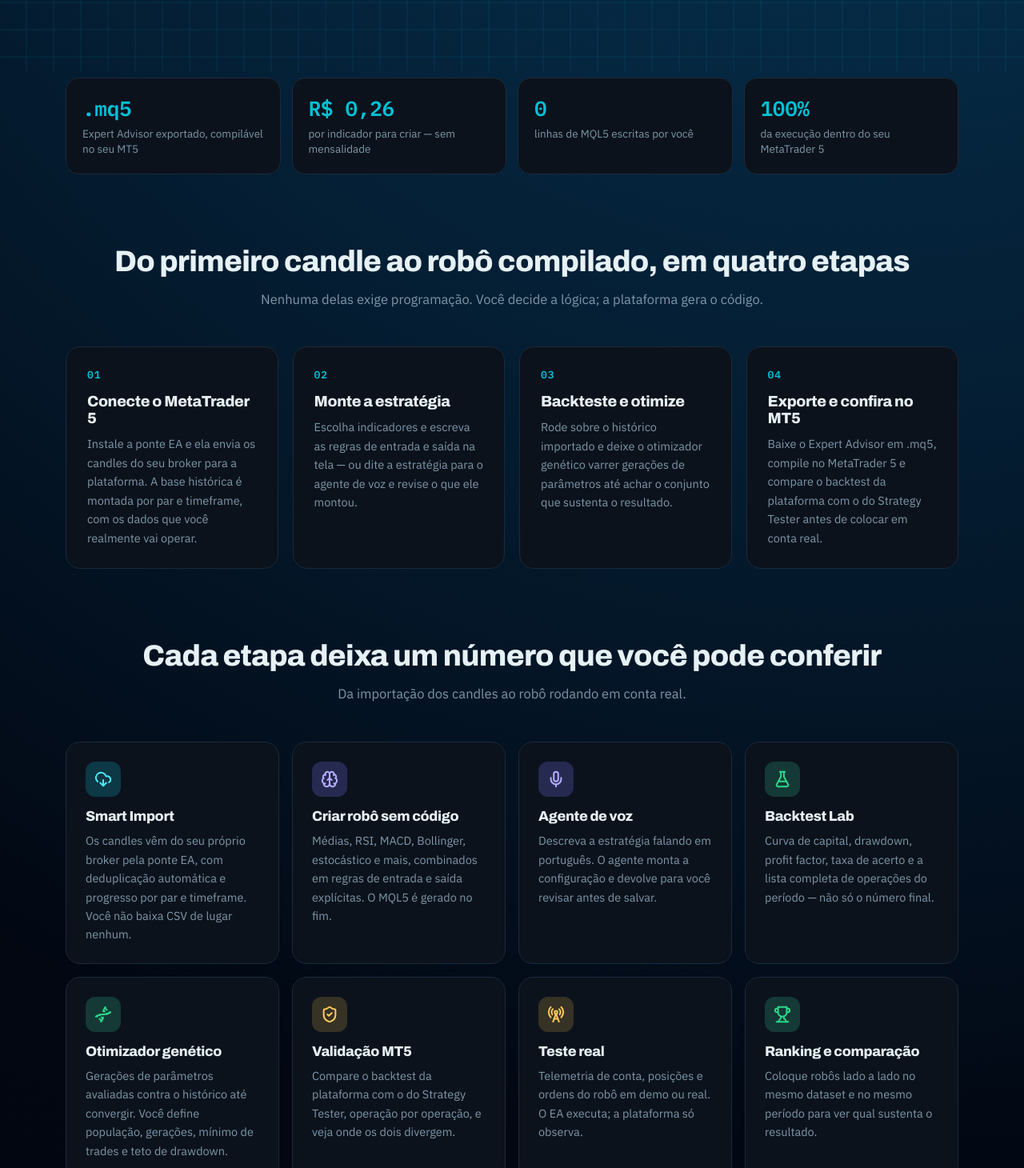
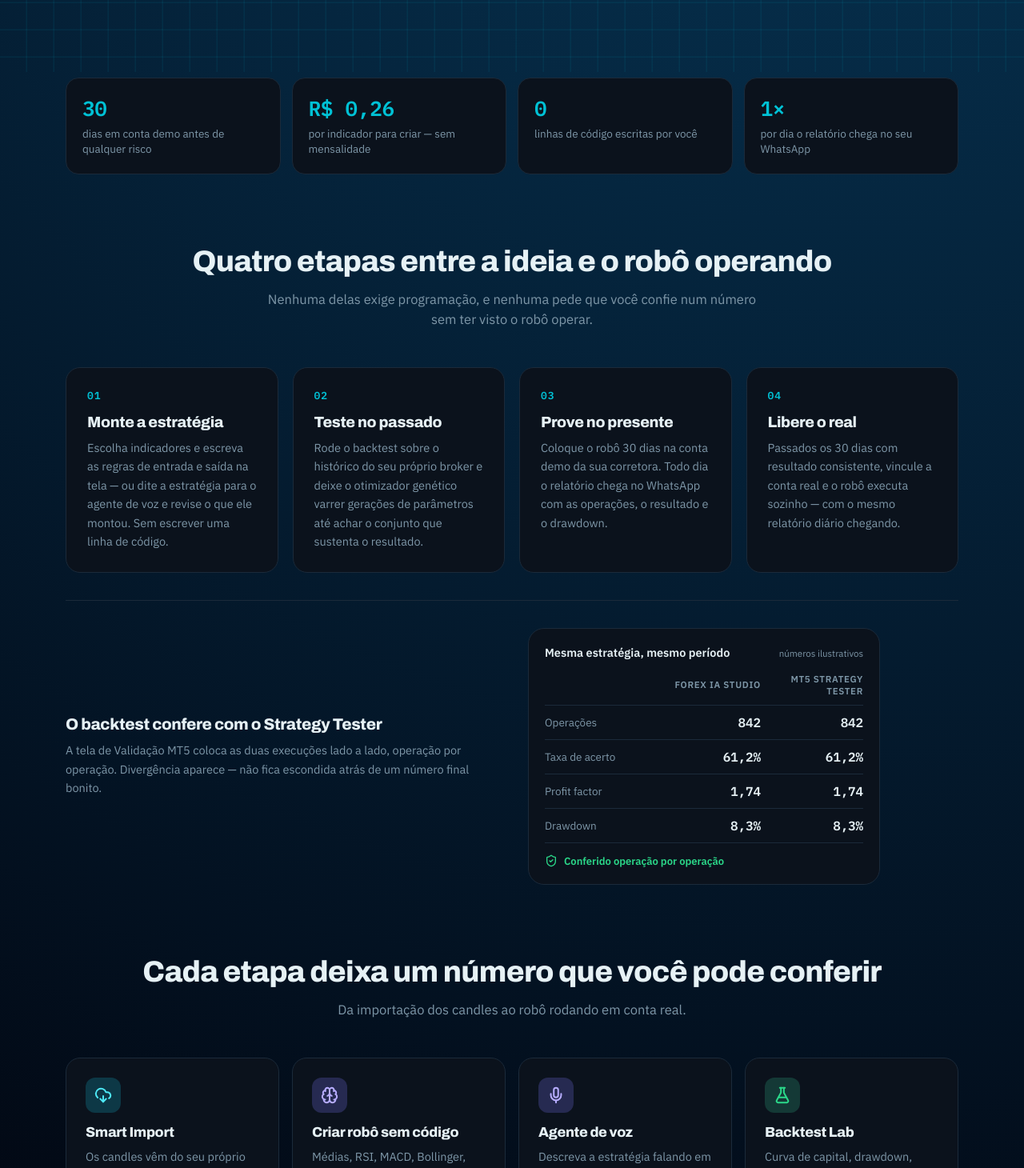
Before and after one commit to ArthurCB07/ForexIA, a React (Vite) app: page / in a window 1280 px wide. Shown: the part 710-2170 px from the top of the page at 80% size. Built offline with nearby package versions, Linux system fonts and the light colour scheme.

Commit message:
feat: secoes alinhadas ao novo posicionamento de prova antes da execucao

```diff
--- a/src/landing.tsx
+++ b/src/landing.tsx
@@ -1,5 +1,5 @@
 import React,{useEffect,useState,useRef}from'react';
-import{ShieldCheck,DownloadCloud,Brain,Mic,FlaskConical,Dna,RadioTower,Trophy,ArrowRight,Lock,Activity,Check}from'lucide-react';
+import{ShieldCheck,DownloadCloud,Brain,Mic,FlaskConical,Dna,RadioTower,Trophy,ArrowRight,Lock,Activity,Check,MessageCircle,Link2,CalendarClock}from'lucide-react';
 import{AuthCard}from'./main';
 import{Wordmark}from'./brand';
 // v126 — Landing Page pública. É a única tela visível sem sessão: o sistema fica atrás dela.
@@ -78,10 +78,10 @@ function Camadas(){
  </div>;
 }
 const LP_STEPS:any[]=[
- ['01','Conecte o MetaTrader 5','Instale a ponte EA e ela envia os candles do seu broker para a plataforma. A base histórica é montada por par e timeframe, com os dados que você realmente vai operar.'],
- ['02','Monte a estratégia','Escolha indicadores e escreva as regras de entrada e saída na tela — ou dite a estratégia para o agente de voz e revise o que ele montou.'],
- ['03','Backteste e otimize','Rode sobre o histórico importado e deixe o otimizador genético varrer gerações de parâmetros até achar o conjunto que sustenta o resultado.'],
- ['04','Exporte e confira no MT5','Baixe o Expert Advisor em .mq5, compile no MetaTrader 5 e compare o backtest da plataforma com o do Strategy Tester antes de colocar em conta real.'],
+ ['01','Monte a estratégia','Escolha indicadores e escreva as regras de entrada e saída na tela — ou dite a estratégia para o agente de voz e revise o que ele montou. Sem escrever uma linha de código.'],
+ ['02','Teste no passado','Rode o backtest sobre o histórico do seu próprio broker e deixe o otimizador genético varrer gerações de parâmetros até achar o conjunto que sustenta o resultado.'],
+ ['03','Prove no presente','Coloque o robô 30 dias na conta demo da sua corretora. Todo dia o relatório chega no WhatsApp com as operações, o resultado e o drawdown.'],
+ ['04','Libere o real','Passados os 30 dias com resultado consistente, vincule a conta real e o robô executa sozinho — com o mesmo relatório diário chegando.'],
 ];
 const LP_FEATURES:any[]=[
  [DownloadCloud,'d','Smart Import','Os candles vêm do seu próprio broker pela ponte EA, com deduplicação automática e progresso por par e timeframe. Você não baixa CSV de lugar nenhum.'],
@@ -92,9 +92,14 @@ const LP_FEATURES:any[]=[
  [ShieldCheck,'p','Validação MT5','Compare o backtest da plataforma com o do Strategy Tester, operação por operação, e veja onde os dois divergem.'],
  [RadioTower,'p','Teste real','Telemetria de conta, posições e ordens do robô em demo ou real. O EA executa; a plataforma só observa.'],
  [Trophy,'a','Ranking e comparação','Coloque robôs lado a lado no mesmo dataset e no mesmo período para ver qual sustenta o resultado.'],
+ [MessageCircle,'p','Relatório no WhatsApp','O fechamento de cada dia chega no seu telefone: operações, resultado, saldo e drawdown. Você não precisa abrir a plataforma para saber como foi.'],
+ [Link2,'p','Corretora vinculada','Conecte a conta da sua corretora e o robô passa a executar as ordens sozinho, seguindo exatamente a estratégia que você validou.'],
+ [CalendarClock,'a','30 dias em demo','Antes de qualquer dinheiro real, o robô opera um mês inteiro em conta demo. Se não sustentar o resultado ali, você descobre sem pagar por isso.'],
 ];
 const LP_OBJ:any[]=[
  ['O robô vai operar sozinho com o meu dinheiro?','A execução das ordens é sempre do Expert Advisor rodando dentro do seu MetaTrader 5. A plataforma cria, testa, otimiza e monitora — ela nunca fica no caminho crítico da ordem. Se a plataforma cair, o robô continua fazendo exatamente o que o código dele manda.'],
+ ['E se o robô perder dinheiro nos 30 dias de teste?','Você descobre isso em conta demo, com dinheiro que não existe. É exatamente para isso que o teste serve. O robô só vai para a conta real depois que você olhar o resultado do mês e decidir liberar — a decisão é sua, não automática.'],
+ ['O que a plataforma acessa na minha corretora?','O vínculo serve para enviar as ordens que a sua estratégia gerar e ler as posições e o saldo para montar o relatório. A estratégia que executa é a que você validou nos 30 dias, e você desfaz o vínculo quando quiser.'],
  ['E se o backtest da plataforma não bater com o do MT5?','Aí você não deveria confiar nele — e é por isso que a tela de Validação MT5 existe. Ela coloca os dois lado a lado, operação por operação, começando por horário e direção. Divergência aparece, não fica escondida.'],
  ['Preciso saber programar?','Não. A estratégia é montada por indicadores e regras na tela, ou ditada por voz. O código MQL5 do Expert Advisor é gerado pela plataforma no fim do processo.'],
  ['Funciona com a minha corretora?','Funciona com qualquer corretora que ofereça MetaTrader 5. A plataforma conversa com o seu terminal por uma ponte (um Expert Advisor) que você mesmo instala.'],
@@ -186,16 +191,20 @@ export default function Landing({setSession}:any){
   </section>
 
   <section className="lpStrip">
-   <div className="reveal"><b className="num">.mq5</b><span>Expert Advisor exportado, compilável no seu MT5</span></div>
+   <div className="reveal"><b className="num">30</b><span>dias em conta demo antes de qualquer risco</span></div>
    <div className="reveal"><b className="num">R$ 0,26</b><span>por indicador para criar — sem mensalidade</span></div>
-   <div className="reveal"><b className="num">0</b><span>linhas de MQL5 escritas por você</span></div>
-   <div className="reveal"><b className="num">100%</b><span>da execução dentro do seu MetaTrader 5</span></div>
+   <div className="reveal"><b className="num">0</b><span>linhas de código escritas por você</span></div>
+   <div className="reveal"><b className="num">1×</b><span>por dia o relatório chega no seu WhatsApp</span></div>
   </section>
 
   <section id="como" className="lpSec">
-   <h2 className="lpH2 reveal">Do primeiro candle ao robô compilado, em quatro etapas</h2>
-   <p className="lpSub reveal">Nenhuma delas exige programação. Você decide a lógica; a plataforma gera o código.</p>
+   <h2 className="lpH2 reveal">Quatro etapas entre a ideia e o robô operando</h2>
+   <p className="lpSub reveal">Nenhuma delas exige programação, e nenhuma pede que você confie num número sem ter visto o robô operar.</p>
    <div className="lpSteps">{LP_STEPS.map(([n,t,d]:any)=><div className="lpStep reveal" key={n}><b>{n}</b><h3>{t}</h3><p>{d}</p></div>)}</div>
+   <div className="lpProva reveal">
+    <div><h3>O backtest confere com o Strategy Tester</h3><p>A tela de Validação MT5 coloca as duas execuções lado a lado, operação por operação. Divergência aparece — não fica escondida atrás de um número final bonito.</p></div>
+    <ReconPanel/>
+   </div>
   </section>
 
   <section id="recursos" className="lpSec">
@@ -249,9 +258,9 @@ export default function Landing({setSession}:any){
   </section>
 
   <section className="lpFinal">
-   <h2>Sua próxima estratégia pode estar testada hoje.</h2>
-   <p>Crie a conta, importe seus dados e rode o primeiro backtest sem pagar nada.</p>
-   <div className="lpHeroBtns"><button className="lpCta lpBig" onClick={()=>setAuth('signup')}>Criar minha conta grátis</button><button className="lpGhost lpBig" onClick={()=>setAuth('login')}>Já tenho conta</button></div>
+   <h2>O passado não garante o futuro. Comece a construir o seu.</h2>
+   <p>Crie a conta, monte o primeiro robô e rode o primeiro backtest sem pagar nada.</p>
+   <div className="lpHeroBtns"><button className="lpCta lpBig" onClick={()=>setAuth('signup')}>Começar os 30 dias de teste</button><button className="lpGhost lpBig" onClick={()=>setAuth('login')}>Já tenho conta</button></div>
   </section>
 
   <footer className="lpFoot">
--- a/src/styles.css
+++ b/src/styles.css
@@ -301,6 +301,11 @@ pre{white-space:pre-wrap;overflow:auto;background:#020b14;border:1px solid #00e5
 .lpStep>b{display:block;font-family:var(--font-mono);font-size:13px;font-weight:600;color:var(--cy-500);margin-bottom:14px;letter-spacing:.08em}
 .lpStep h3{font-size:19px;margin-bottom:10px}
 .lpStep p{color:var(--muted);font-size:14.5px;line-height:1.62;margin:0}
+/* v128 - prova da camada 1, no fim dos passos */
+.lpProva{display:grid;grid-template-columns:1fr 1fr;gap:40px;align-items:center;margin-top:34px;padding-top:34px;border-top:1px solid var(--line)}
+.lpProva h3{font-size:20px;margin-bottom:10px}
+.lpProva p{color:var(--muted);font-size:14.5px;line-height:1.62;margin:0}
+@media(max-width:900px){.lpProva{grid-template-columns:1fr}}
 .lpFeat{display:grid;grid-template-columns:repeat(auto-fit,minmax(255px,1fr));gap:16px}
 .lpCard{background:var(--surface);border:1px solid var(--line);border-radius:18px;padding:24px;transition:border-color var(--t-2) var(--e-out),transform var(--t-2) var(--e-out)}
 .lpCard:hover{border-color:var(--cy-500);transform:translateY(-2px)}
```
